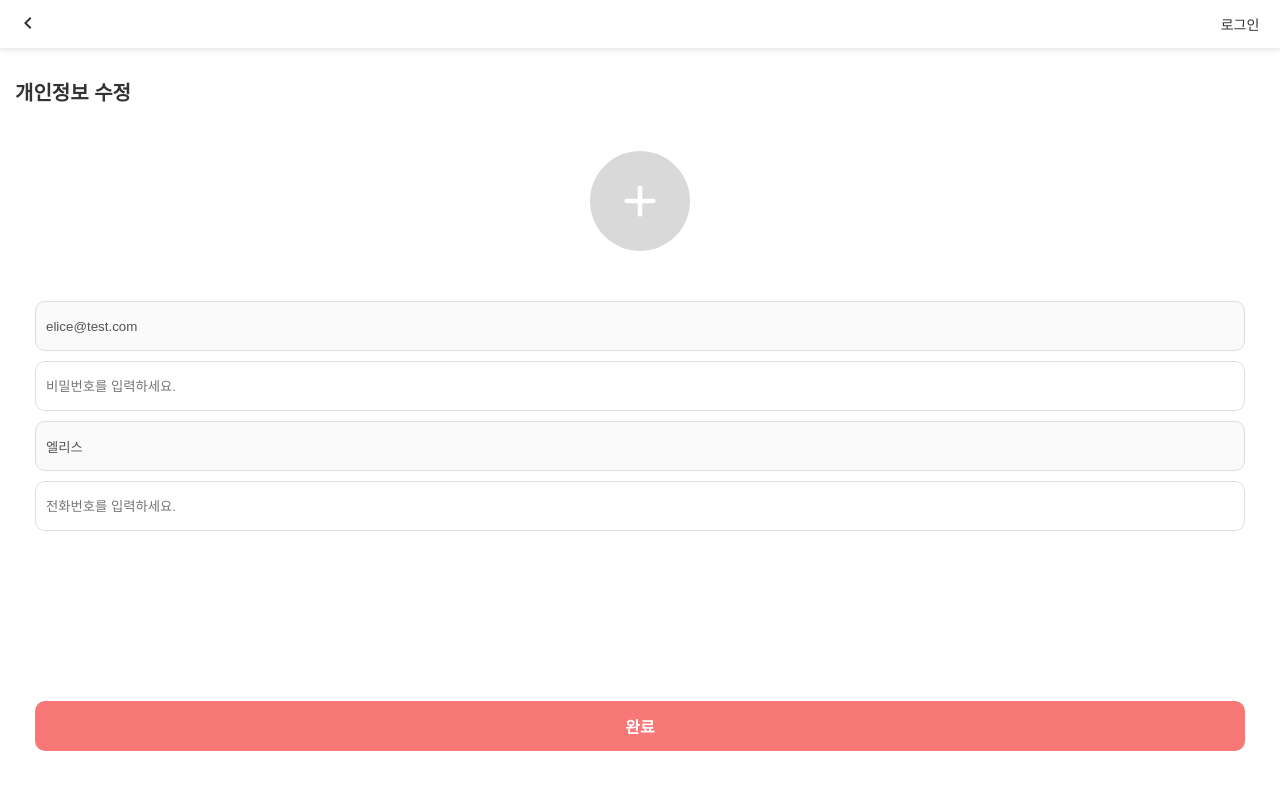
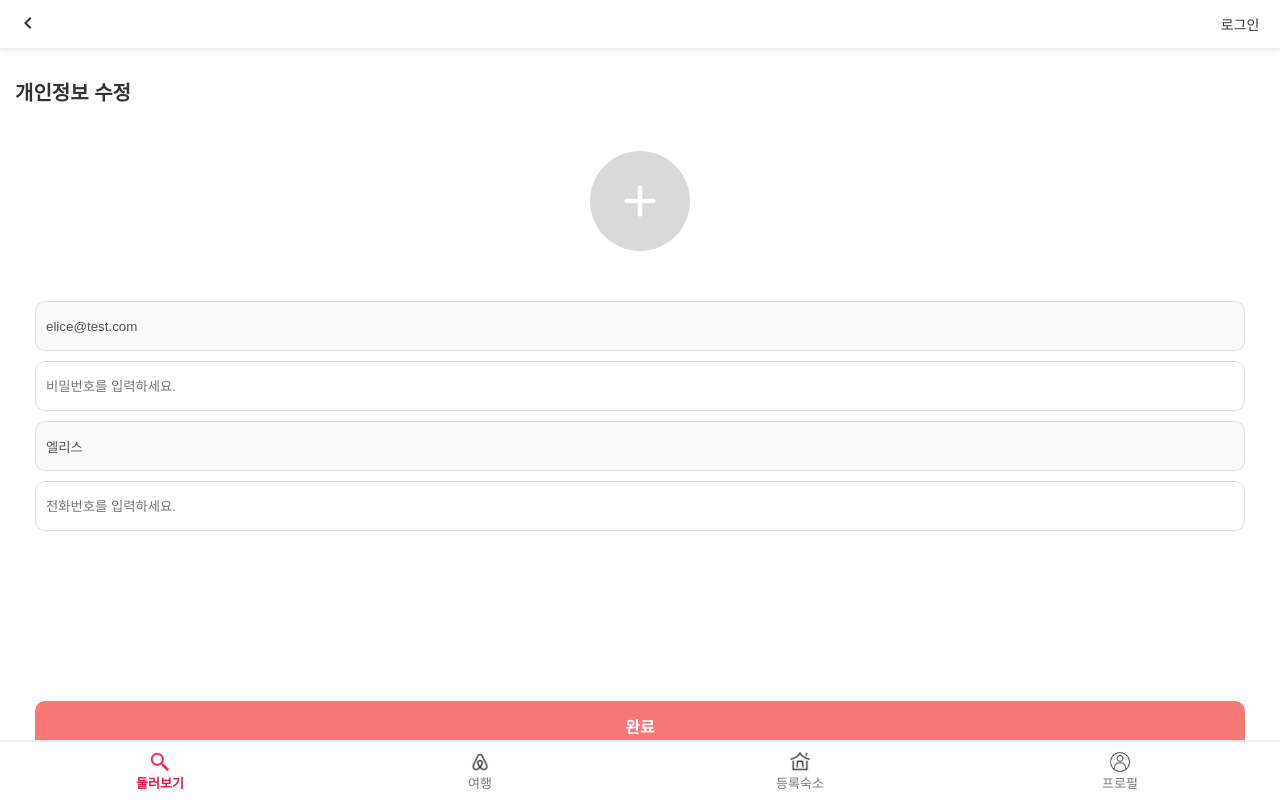
Before and after one commit to KHyeonbin/elice-project--stayandgo-front-, a React (Create React App) app: page /Profile/Edit in a window 1280 px wide. Built offline with nearby package versions, Linux system fonts and the light colour scheme; a web font is replaced by a local one.

Commit message:
Fix: 프로필, 개인정보 수정페이지 푸터 어긋난 부분 수정

```diff
--- a/src/pages/ProfileEditPage.jsx
+++ b/src/pages/ProfileEditPage.jsx
@@ -75,6 +75,7 @@ const ProfileEditPage = () => {
         </ProfileEditContainer>
         {isModal && <ProfileEditSuccessModal message="수정이 완료되었습니다!" onClose={onClickHandleCloseModal} />}
       </SubLayout>
+      <MainFooter />
     </>
   );
 };
--- a/src/pages/ProfilePage.jsx
+++ b/src/pages/ProfilePage.jsx
@@ -38,6 +38,7 @@ const ProfilePage = () => {
   };
 
   return (
+    <>
       <SubLayout pageTitle="프로필">
         <ProfileContainer>
           <ProfileHeader>
@@ -57,8 +58,9 @@ const ProfilePage = () => {
           </ProfileSection>
           <ProfileLogout onClick={onClickHandleProfileLogout}>로그아웃</ProfileLogout>
         </ProfileContainer>
+      </SubLayout>
       <MainFooter />
-    </SubLayout>
+    </>
   );
 };
 export default ProfilePage;
```
Lines whose indentation alone changed are shown as unchanged.
